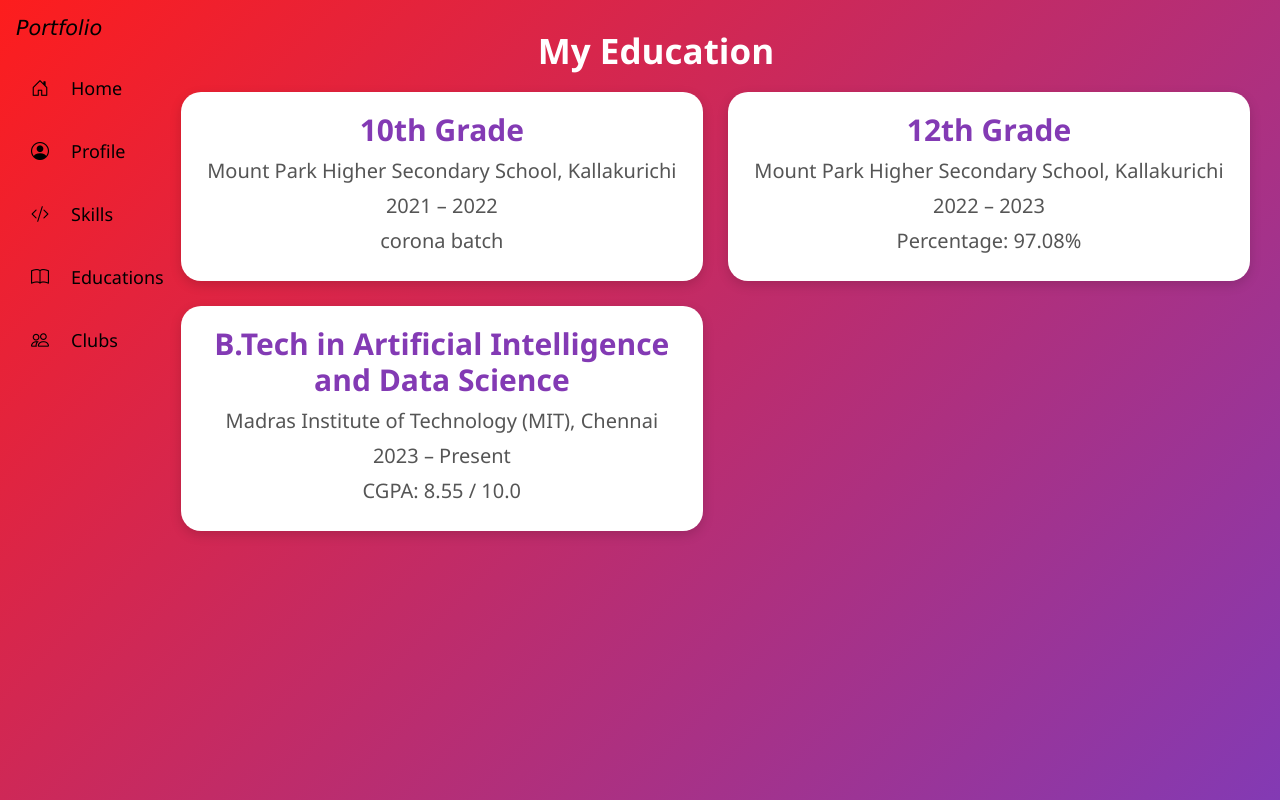
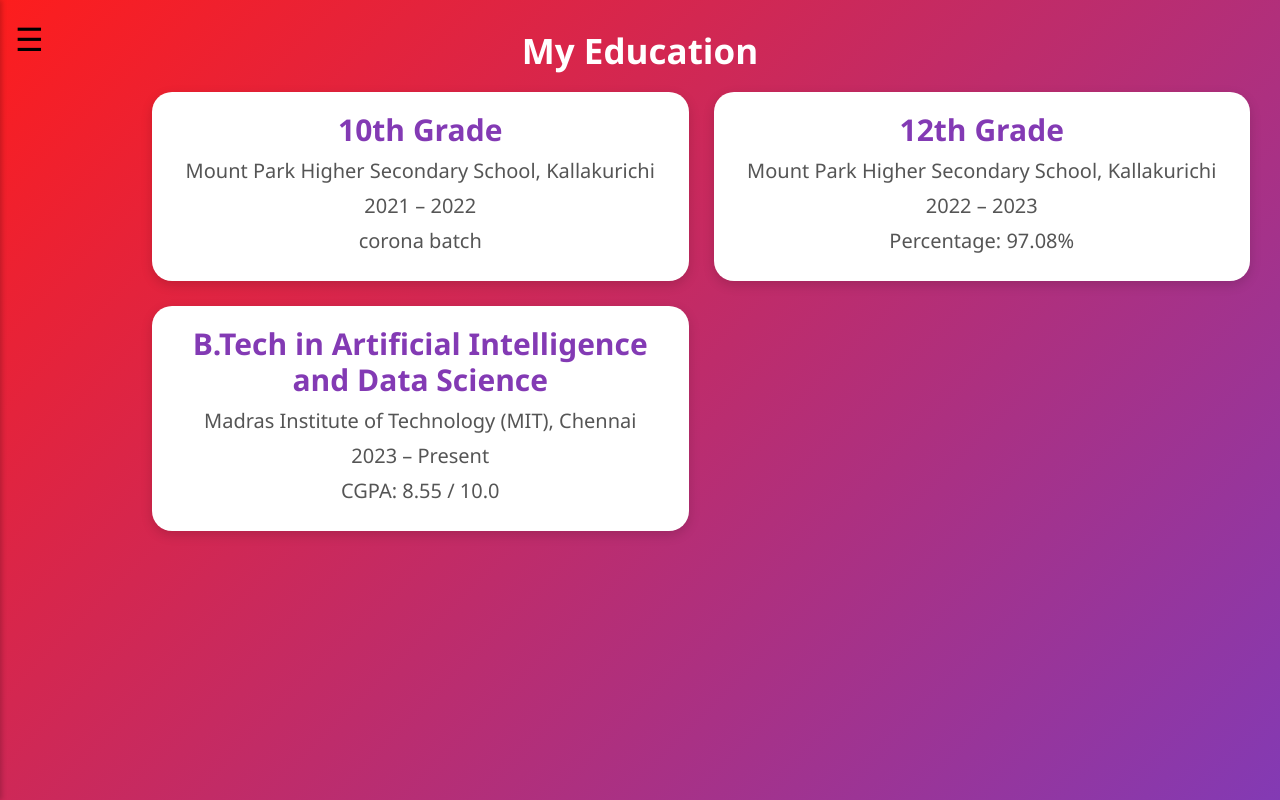
Before and after one commit to madhu9345/my_portfolio_2, a React (Vite) app: page /education in a window 1280 px wide. Built offline with nearby package versions, Linux system fonts and the light colour scheme.

Commit message:
Your commit message here

```diff
--- a/src/DarkModeToggle.jsx
+++ b/src/DarkModeToggle.jsx
@@ -3,7 +3,7 @@ import React, { useState, useEffect } from "react";
 function DarkModeToggle() {
   const [darkMode, setDarkMode] = useState(false);
 
-  // Apply dark/light class to body
+
   useEffect(() => {
     if (darkMode) {
       document.body.classList.add("dark-mode");
--- a/src/Education.jsx
+++ b/src/Education.jsx
@@ -1,10 +1,10 @@
 import React, { useState } from "react";
 import Sidebar from "./Sidebar";
-// directly import the JSON file
-import data from "./db.json"; // adjust path if needed
+
+import data from "./db.json";
 
 function Education() {
-  // initialize state from imported JSON
+
   const [education, setEducation] = useState(
     Array.isArray(data.education) ? data.education : []
   );
--- a/src/Sidebar.jsx
+++ b/src/Sidebar.jsx
@@ -1,30 +1,57 @@
-import React from 'react'
-import { useNavigate } from 'react-router-dom'
-
+import React, { useState, useEffect } from "react";
+import { useNavigate } from "react-router-dom";
 
 function Sidebar() {
   const navigate = useNavigate();
+  const [isMobile, setIsMobile] = useState(window.innerWidth < 1500);
+  const [open, setOpen] = useState(!isMobile);
+
+
+  useEffect(() => {
+    const handleResize = () => {
+      const mobile = window.innerWidth < 1500;
+      setIsMobile(mobile);
+      setOpen(!mobile);
+    };
+
+    window.addEventListener("resize", handleResize);
+    handleResize(); // initial check
+    return () => window.removeEventListener("resize", handleResize);
+  }, []);
+
   return (
     <>
-    <div className='m-3'>
-    <div className='d-flex flex-column gap-3 position-fixed side'>
-        <h1 className='logo'>Portfolio</h1>
-        <div onClick={()=>{navigate('/')}}><i className="bi bi-house-door"></i>Home</div>
-        <div onClick={()=>{navigate('/profile')}}><i className="bi bi-person-circle"></i>Profile</div>
-        <div onClick={() => navigate("/skills")}><i className="bi bi-code-slash"></i>Skills</div>
+      {/* Hamburger icon for mobile */}
+      {isMobile && (
+        <div className="hamburger" onClick={() => setOpen(!open)}>
+          &#9776;
+        </div>
+      )}
 
-        <div onClick={() => navigate("/education")}><i className="bi bi-book"></i>Educations</div>
+      {/* Sidebar */}
+      <div className={`sidebar ${open ? "open" : "closed"}`}>
+        <h1 className="logo">Portfolio</h1>
+        <div onClick={() => navigate("/")}>
+          <i className="bi bi-house-door"></i> Home
+        </div>
+        <div onClick={() => navigate("/profile")}>
+          <i className="bi bi-person-circle"></i> Profile
+        </div>
+        <div onClick={() => navigate("/skills")}>
+          <i className="bi bi-code-slash"></i> Skills
+        </div>
+        <div onClick={() => navigate("/education")}>
+          <i className="bi bi-book"></i> Education
+        </div>
+        <div onClick={() => navigate("/clubs")}>
+          <i className="bi bi-people"></i> Clubs
+        </div>
+      </div>
 
-        <div onClick={() => navigate("/clubs")}><i className="bi bi-people"></i>Clubs </div>
-
-
-    </div>
-
-
-    </div>
+      {/* Overlay for mobile when sidebar is open */}
+      {isMobile && open && <div className="overlay" onClick={() => setOpen(false)}></div>}
     </>
-
-  )
+  );
 }
 
-export default Sidebar
+export default Sidebar;
--- a/src/index.css
+++ b/src/index.css
@@ -55,7 +55,7 @@
 }
 
 
-.side div {
+.sidebar div {
   display: flex;
   align-items: center;
   gap: 12px;
@@ -66,13 +66,13 @@
 
 }
 
-.side div:hover {
+.sidebar div:hover {
   background: rgba(128, 128, 128, 0.15);
   transform: scale(1.05);
 }
 
 /* Click (active) effect */
-.side div:active {
+.sidebar div:active {
   transform: scale(0.95);
   background: rgba(128, 128, 128, 0.25);
 }
@@ -423,3 +423,62 @@ form {
   padding-left: 60px;
 
 }
+/* Sidebar */
+.sidebar {
+  position: fixed;
+  top: 0;
+  left: 0;
+  width: 200px;
+  height: 100%;
+  background-color: #f5f5f5;
+  padding: 20px;
+  box-shadow: 2px 0 5px rgba(0,0,0,0.2);
+  transition: transform 0.3s ease;
+  z-index: 1000;
+}
+
+/* Closed state (for mobile) */
+.sidebar.closed {
+  transform: translateX(-100%);
+}
+
+/* Open state */
+.sidebar.open {
+  transform: translateX(0);
+}
+
+/* Sidebar items */
+.sidebar div {
+  cursor: pointer;
+  padding: 10px 0;
+  display: flex;
+  align-items: center;
+  gap: 10px;
+}
+
+.sidebar .logo {
+  font-size: 1.5rem;
+  font-weight: bold;
+  margin-bottom: 20px;
+}
+
+/* Hamburger icon */
+.hamburger {
+  font-size: 2rem;
+  position: fixed;
+  top: 15px;
+  left: 15px;
+  z-index: 1100;
+  cursor: pointer;
+}
+
+/* Overlay when sidebar is open on mobile */
+.overlay {
+  position: fixed;
+  top: 0;
+  left: 0;
+  width: 100%;
+  height: 100%;
+  background-color: rgba(0,0,0,0.3);
+  z-index: 900;
+}
--- a/vite.config.js
+++ b/vite.config.js
@@ -1,8 +1,8 @@
 import { defineConfig } from 'vite'
 import react from '@vitejs/plugin-react'
 
-// https://vite.dev/config/
+// https://vitejs.dev/config/
 export default defineConfig({
-  base: './',
   plugins: [react()],
+  base: "/",   // 👈 add this (your repo name)
 })
```
Also changed, not shown: package.json (+9 -5 lines), 1 other file (tests, documents, lock files or other folders).
